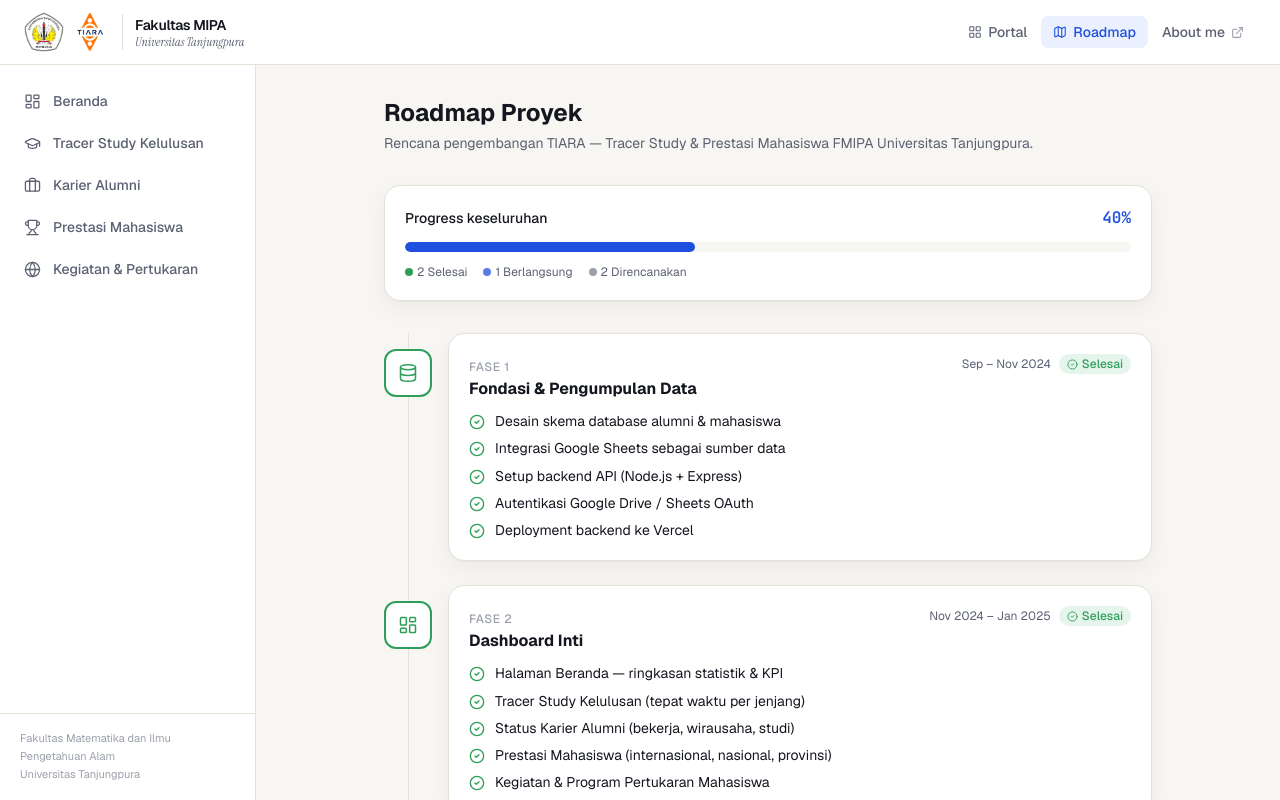
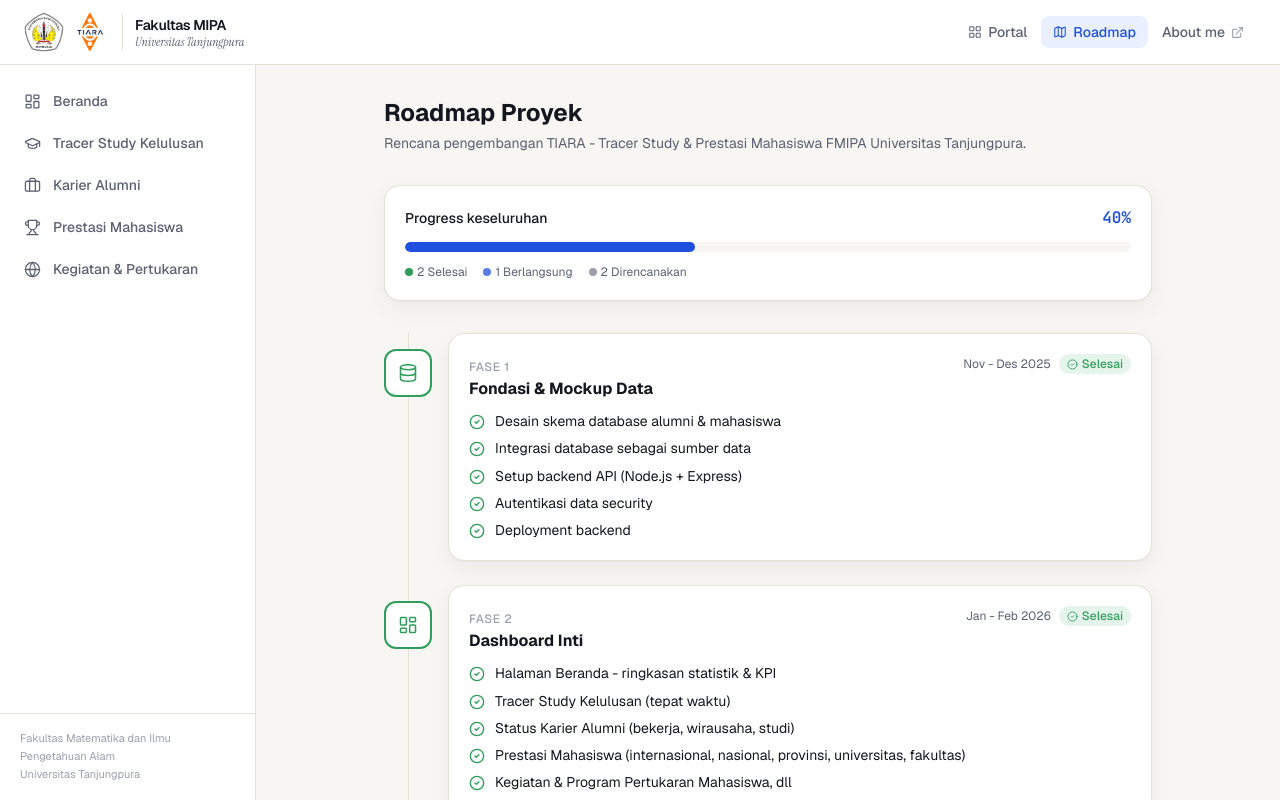
Before and after one commit to 0xthareq/tiara, a React (Vite) app in the folder frontend/: page /dashboard/roadmap in a window 1280 px wide. Built offline with nearby package versions, Linux system fonts and the light colour scheme; no server answers.

Commit message:
fix roadmap dan portal

```diff
--- a/frontend/src/components/TopHeader.jsx
+++ b/frontend/src/components/TopHeader.jsx
@@ -48,7 +48,7 @@ export default function TopHeader({ onMenuOpen }) {
         {/* RIGHT — Navigation links */}
         <nav className="flex items-center gap-0.5">
           <a
-            href="https://ac-fmipa-portal.vercel.app/"
+            href="https://tiaramipa.vercel.app/"
             target="_blank"
             rel="noopener noreferrer"
             className="flex items-center gap-1.5 px-3 py-1.5 rounded-lg text-sm font-medium text-inksoft hover:text-ink hover:bg-paper transition-colors"
--- a/frontend/src/pages/Roadmap.jsx
+++ b/frontend/src/pages/Roadmap.jsx
@@ -14,16 +14,16 @@ const phases = [
     id: 1,
     icon: Database,
     label: "Fase 1",
-    title: "Fondasi & Pengumpulan Data",
+    title: "Fondasi & Mockup Data",
     status: "done",
-    period: "Sep – Nov 2024",
+    period: "Nov - Des 2025",
     color: "green",
     items: [
       { text: "Desain skema database alumni & mahasiswa", done: true },
-      { text: "Integrasi Google Sheets sebagai sumber data", done: true },
+      { text: "Integrasi database sebagai sumber data", done: true },
       { text: "Setup backend API (Node.js + Express)", done: true },
-      { text: "Autentikasi Google Drive / Sheets OAuth", done: true },
-      { text: "Deployment backend ke Vercel", done: true },
+      { text: "Autentikasi data security", done: true },
+      { text: "Deployment backend", done: true },
     ],
   },
   {
@@ -32,14 +32,14 @@ const phases = [
     label: "Fase 2",
     title: "Dashboard Inti",
     status: "done",
-    period: "Nov 2024 – Jan 2025",
+    period: "Jan - Feb 2026",
     color: "green",
     items: [
-      { text: "Halaman Beranda — ringkasan statistik & KPI", done: true },
-      { text: "Tracer Study Kelulusan (tepat waktu per jenjang)", done: true },
+      { text: "Halaman Beranda - ringkasan statistik & KPI", done: true },
+      { text: "Tracer Study Kelulusan (tepat waktu)", done: true },
       { text: "Status Karier Alumni (bekerja, wirausaha, studi)", done: true },
-      { text: "Prestasi Mahasiswa (internasional, nasional, provinsi)", done: true },
-      { text: "Kegiatan & Program Pertukaran Mahasiswa", done: true },
+      { text: "Prestasi Mahasiswa (internasional, nasional, provinsi, universitas, fakultas)", done: true },
+      { text: "Kegiatan & Program Pertukaran Mahasiswa, dll", done: true },
     ],
   },
   {
@@ -48,7 +48,7 @@ const phases = [
     label: "Fase 3",
     title: "Analitik & Visualisasi",
     status: "active",
-    period: "Feb – Apr 2025",
+    period: "mar – Apr 2026",
     color: "azure",
     items: [
       { text: "Grafik tren kelulusan multi-tahun", done: true },
@@ -62,14 +62,14 @@ const phases = [
     id: 4,
     icon: FileOutput,
     label: "Fase 4",
-    title: "Ekspor & Aksesibilitas",
+    title: "Pengumpulan Data & Aksesibilitas",
     status: "planned",
-    period: "Mei – Jul 2025",
+    period: "Mei – Jul 2026",
     color: "amber",
     items: [
-      { text: "Ekspor laporan ke PDF / Excel", done: false },
+      { text: "Desain Perencanaan Data", done: true },
+      { text: "Form Tracer Study dan Prestasi disebar", done: true },
       { text: "Optimasi tampilan mobile & responsif", done: false },
-      { text: "Dukungan multi-bahasa (ID / EN)", done: false },
       { text: "Mode gelap (dark mode)", done: false },
     ],
   },
@@ -79,13 +79,13 @@ const phases = [
     label: "Fase 5",
     title: "Pengembangan Lanjutan",
     status: "planned",
-    period: "Agt 2025 →",
+    period: "Agt - des 2026 →",
     color: "inkfaint",
     items: [
-      { text: "Prediksi tren berbasis Machine Learning", done: false },
-      { text: "Portal input data mandiri untuk alumni", done: false },
-      { text: "Notifikasi & pengingat pengisian tracer study", done: false },
-      { text: "Integrasi dengan sistem akademik UNTAN", done: false },
+      { text: "Terintegrasi dengan Portal Akademik & Kemahasiswaan FMIPA Untan", done: false },
+      { text: "Mode Bahasa IND/ENG", done: false },
+      { text: "Upgrade Hosting & Deployment", done: false },
+      { text: "Penambahan Fitur Sesuai Kebutuhan", done: false },
     ],
   },
 ];
@@ -125,7 +125,7 @@ export default function Roadmap() {
       <div className="mb-8">
         <h1 className="font-display font-bold text-2xl text-ink mb-1">Roadmap Proyek</h1>
         <p className="text-sm text-inksoft">
-          Rencana pengembangan TIARA — Tracer Study &amp; Prestasi Mahasiswa FMIPA Universitas Tanjungpura.
+          Rencana pengembangan TIARA - Tracer Study &amp; Prestasi Mahasiswa FMIPA Universitas Tanjungpura.
         </p>
       </div>
 
```
